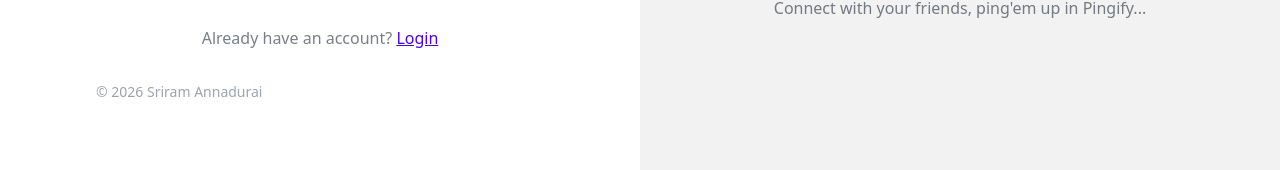
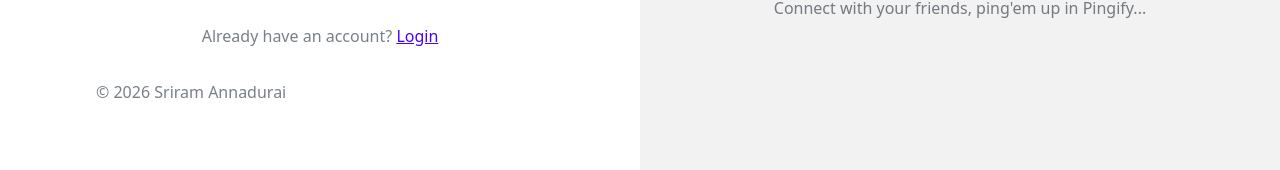
Before and after one commit to codedocSriram/pingify, a React (Vite) app in the folder frontend/: page /signup in a window 1280 px wide. Shown: the part 618-788 px from the top of the page. Built offline with nearby package versions, Linux system fonts and the light colour scheme; no server answers.

Commit message:
changed footer placement

```diff
--- a/frontend/src/pages/SignUpPage.jsx
+++ b/frontend/src/pages/SignUpPage.jsx
@@ -180,11 +180,10 @@ const SignUpPage = () => {
                             </Link>
                         </p>
                     </div>
-                    <div>
-                        <p id="footer-text" class="mt-6 text-sm text-gray-400">
-                            © 2026 Sriram Annadurai
-                        </p>
-                    </div>
+
+                    <p className="text-base-content/60">
+                        © 2026 Sriram Annadurai
+                    </p>
                 </div>
             </div>
             {/* Rigth side of the signup page */}
```
